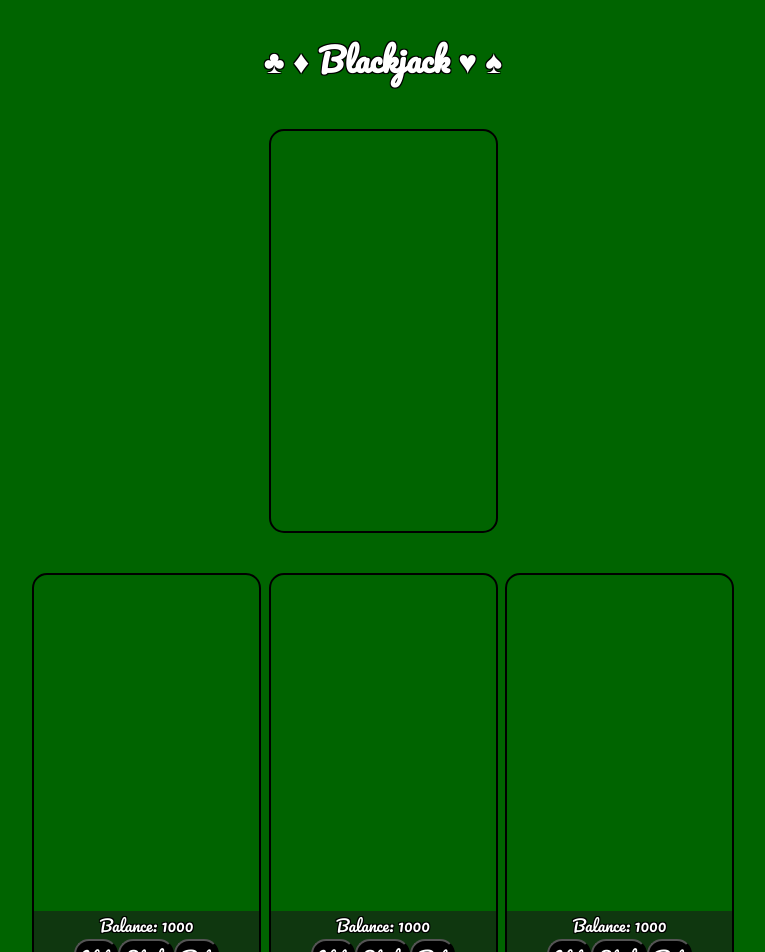
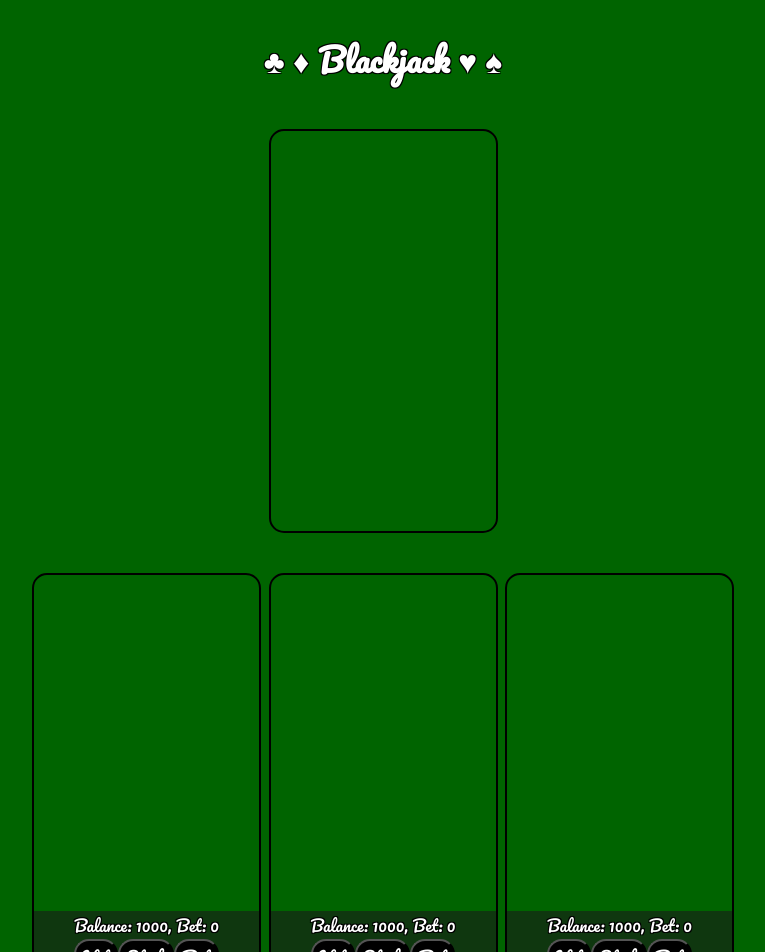
Before and after one commit to ashksmith/blackjack, a React (Create React App) app: page / in a window 1280 px wide. Shown: the top 952 px of the page, without its empty margins (257-1022 px from the left). Built offline with nearby package versions, Linux system fonts and the light colour scheme.

Commit message:
Added betting

```diff
--- a/src/components/player/player.jsx
+++ b/src/components/player/player.jsx
@@ -8,22 +8,58 @@ class Player extends React.Component {
   constructor() {
     super();
 
-    this.state = {};
+    this.state = {
+      view: "controls",
+    };
   }
+
+  setViewBet = () => this.setState({ view: "bet" });
+  setViewControls = () => this.setState({ view: "controls" });
 
   render() {
     // prettier-ignore
-    const { id, balance, hand, isBust, isStick, hitFunction, stickFunction, stick, dealer } = this.props;
+    const { id, balance, hand, isBust, isStick, hitFunction, stickFunction, dealer, betFunction, bet } = this.props;
+
+    const view = this.state.view;
     const disabled = isBust || isStick ? true : false;
     const statusText = isBust ? "Bust!" : isStick ? "Stick!" : "";
-    console.log(statusText);
 
     return (
       <div className="player-container">
         <div className="player-controls-container">
           <div className="player-status">{statusText}</div>
-          <div hidden={dealer || disabled}>Balance: {balance}</div>
           <div hidden={dealer || disabled}>
+            Balance: {balance}, Bet: {bet}
+          </div>
+          <div hidden={dealer || disabled || view != "bet"}>
+            <input
+              type="Button"
+              value="Cancel"
+              onClick={this.setViewControls}
+            ></input>
+            <input
+              type="Button"
+              value="10"
+              onClick={() => betFunction(id, 10)}
+            ></input>
+            <input
+              type="Button"
+              value="20"
+              onClick={() => betFunction(id, 20)}
+            ></input>
+            <input
+              type="Button"
+              value="50"
+              onClick={() => betFunction(id, 50)}
+            ></input>
+            <input
+              type="Button"
+              value="100"
+              onClick={() => betFunction(id, 100)}
+            ></input>
+          </div>
+
+          <div hidden={dealer || disabled || view != "controls"}>
             <input
               disabled={disabled}
               type="button"
@@ -42,6 +78,7 @@ class Player extends React.Component {
               disabled={disabled}
               type="button"
               value="Bet"
+              onClick={this.setViewBet}
               className="button-input"
             ></input>
           </div>
--- a/src/components/table/table.jsx
+++ b/src/components/table/table.jsx
@@ -29,6 +29,7 @@ class Table extends React.Component {
         total: 0,
         id: x,
         isStick: false,
+        bet: 0,
       });
 
     this.setState({ players: newPlayers });
@@ -47,12 +48,24 @@ class Table extends React.Component {
   stick = (id) => {
     let newState = this.state;
     newState.players[id].isStick = true;
-    console.log();
     this.setState({ players: newState.players });
   };
 
+  bet = (id, value) =>
+    this.setState((prevState) => {
+      console.log("a");
+      const player = prevState.players[id];
+      // Check that bet is not too much..
+      if (player.bet + value >= player.balance) return;
+      else if (player.bet + value <= player.balance) {
+        let newState = prevState;
+        // Not sure why this does this..
+        newState.players[id].bet = player.bet + value / 2;
+        return newState;
+      }
+    });
+
   render() {
-    console.log(this.state);
     return (
       <div className="table-container">
         <h1 style={{ textAlign: "center" }}>♣ ♦ Blackjack ♥ ♠</h1>
@@ -64,6 +77,7 @@ class Table extends React.Component {
             {this.state.players.map((player) => (
               <Player
                 id={player.id}
+                bet={player.bet}
                 key={player.id}
                 hitFunction={this.hit}
                 hand={player.hand}
@@ -71,6 +85,7 @@ class Table extends React.Component {
                 isBust={player.isBust}
                 isStick={player.isStick}
                 stickFunction={this.stick}
+                betFunction={this.bet}
               />
             ))}
           </div>
```
